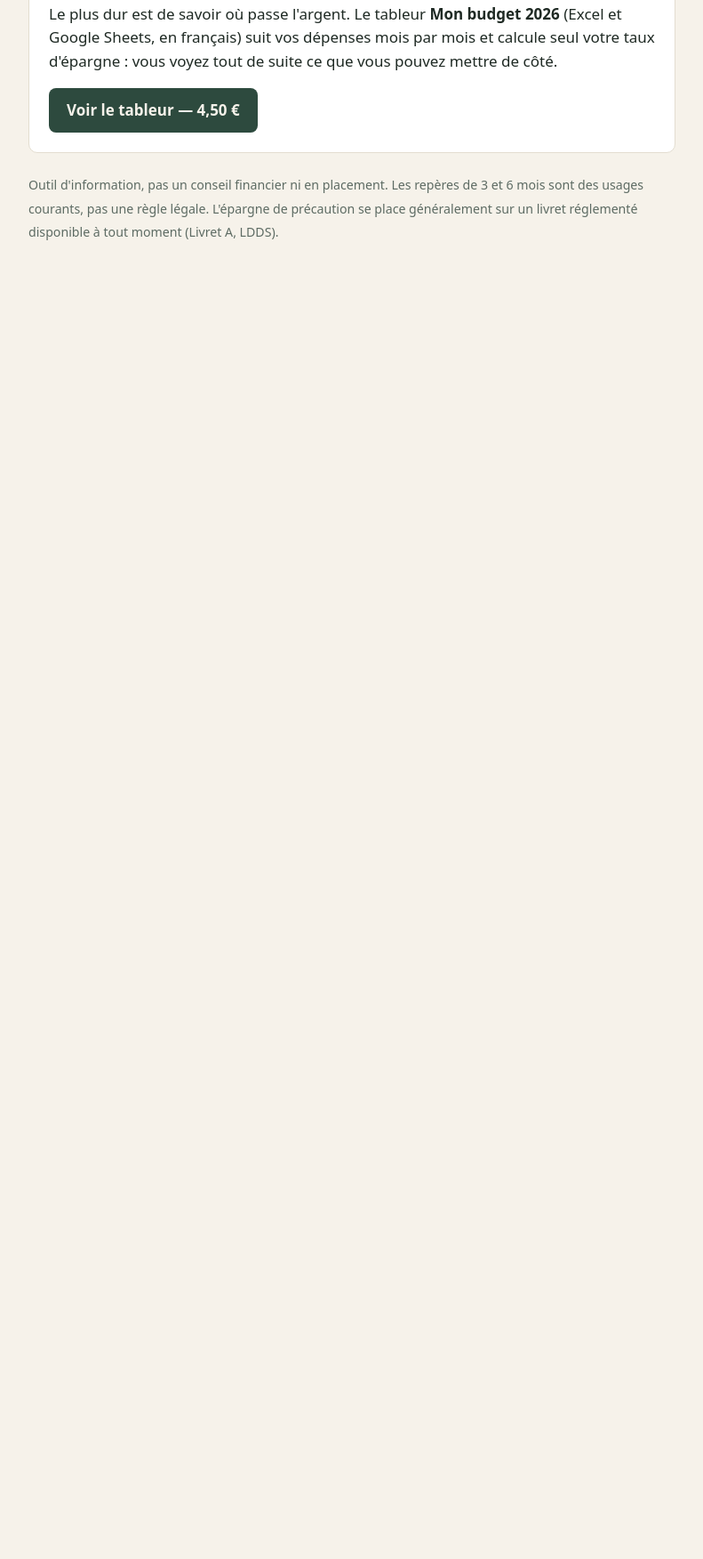
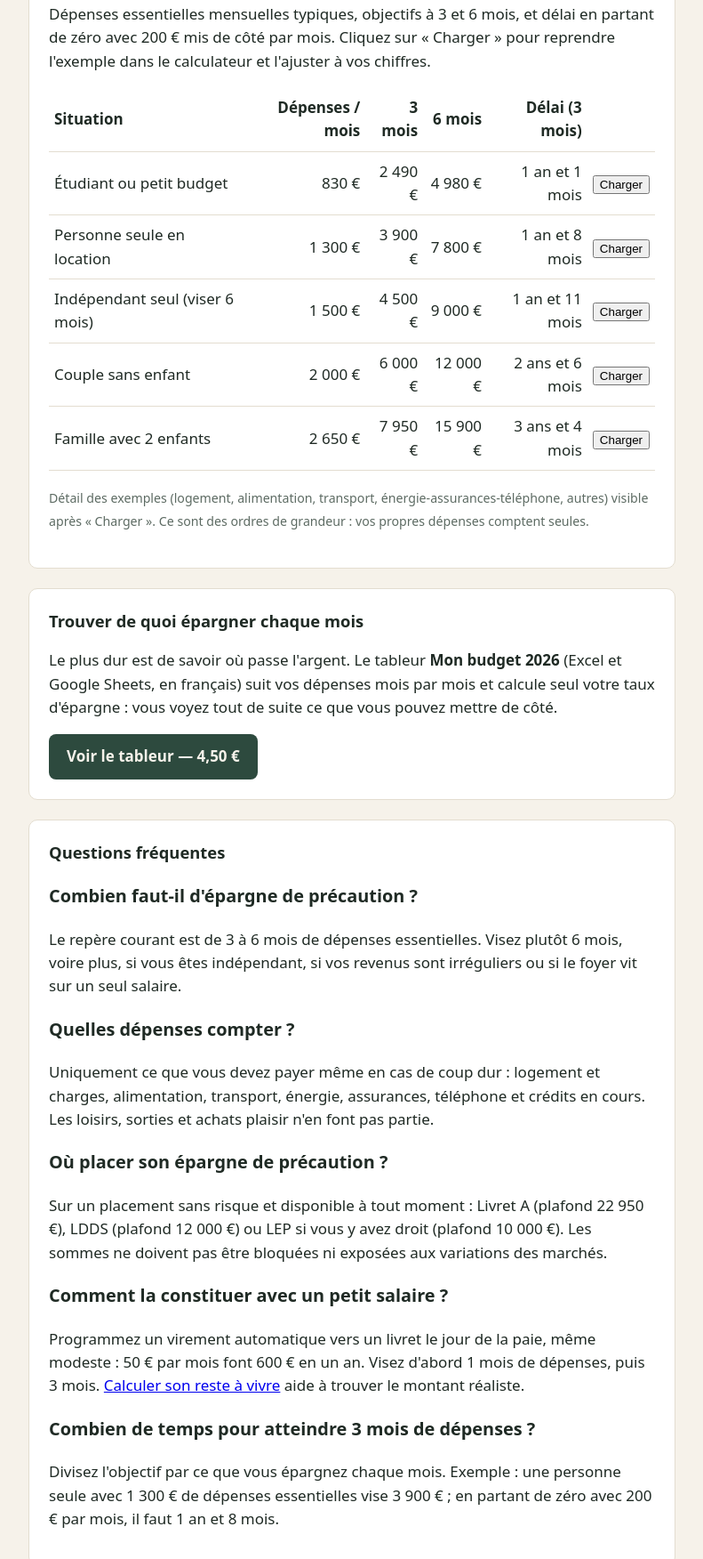
Before and after one commit to scientiverse31/reste-a-vivre, a plain HTML site: page epargne-precaution.html in a window 1280 px wide. Shown: the part 1499-3251 px from the top of the page at 89% size, without its empty margins (244-1035 px from the left). Before the commit the page ends 1849 px from the top, so only its background shows below. Drawn offline with Linux system fonts and the light colour scheme.

Commit message:
Épargne de précaution : exemples chiffrés par situation (chargeables), FAQ de 5 questions + JSON-LD, titre revu
Co-Authored-By: Claude Opus 5.5 <noreply@anthropic.com>

```diff
--- a/epargne-precaution.html
+++ b/epargne-precaution.html
@@ -3,8 +3,17 @@
 <head>
 <meta charset="utf-8">
 <meta name="viewport" content="width=device-width, initial-scale=1">
-<title>Épargne de précaution — combien mettre de côté ? Calculateur gratuit</title>
-<meta name="description" content="Calculez le montant de votre épargne de précaution (3 à 6 mois de dépenses essentielles), combien de mois vous tenez déjà et en combien de temps vous atteindrez l'objectif. Gratuit, rien n'est envoyé.">
+<title>Épargne de précaution : quel montant selon votre situation ? Calcul gratuit</title>
+<meta name="description" content="Combien d'épargne de précaution pour une personne seule, un couple, une famille ou un indépendant ? Exemples chiffrés (3 et 6 mois), délai pour y arriver, où la placer. Calculateur gratuit, rien n'est envoyé.">
+<script type="application/ld+json">
+{"@context":"https://schema.org","@type":"FAQPage","mainEntity":[
+{"@type":"Question","name":"Combien faut-il d'épargne de précaution ?","acceptedAnswer":{"@type":"Answer","text":"Le repère courant est de 3 à 6 mois de dépenses essentielles. Visez plutôt 6 mois, voire plus, si vous êtes indépendant, si vos revenus sont irréguliers ou si le foyer vit sur un seul salaire."}},
+{"@type":"Question","name":"Quelles dépenses compter dans l'épargne de précaution ?","acceptedAnswer":{"@type":"Answer","text":"Uniquement les dépenses que vous devez payer même en cas de coup dur : logement et charges, alimentation, transport, énergie, assurances, téléphone et crédits en cours. Les loisirs, sorties et achats plaisir n'en font pas partie."}},
+{"@type":"Question","name":"Où placer son épargne de précaution ?","acceptedAnswer":{"@type":"Answer","text":"Sur un placement sans risque et disponible à tout moment : Livret A (plafond 22 950 €), LDDS (plafond 12 000 €) ou LEP si vous y avez droit (plafond 10 000 €). Les sommes ne doivent pas être bloquées ni exposées aux variations des marchés."}},
+{"@type":"Question","name":"Comment constituer une épargne de précaution avec un petit salaire ?","acceptedAnswer":{"@type":"Answer","text":"Programmez un virement automatique vers un livret le jour de la paie, même modeste : 50 € par mois font 600 € en un an. Visez d'abord 1 mois de dépenses, puis 3 mois. Calculer son reste à vivre aide à trouver le montant réaliste."}},
+{"@type":"Question","name":"Combien de temps pour atteindre 3 mois de dépenses ?","acceptedAnswer":{"@type":"Answer","text":"Divisez l'objectif par ce que vous épargnez chaque mois. Exemple : une personne seule avec 1 300 € de dépenses essentielles vise 3 900 € ; en partant de zéro avec 200 € par mois, il faut 1 an et 8 mois."}}
+]}
+</script>
 <link rel="canonical" href="https://scientiverse31.github.io/reste-a-vivre/epargne-precaution.html">
 <style>
 :root{--fond:#f6f2ea;--carte:#fff;--texte:#1f2a24;--doux:#5d6b63;--vert:#2d4a3e;--rouge:#b3261e;--bord:#e3ddd0}
@@ -50,9 +59,35 @@ nav{margin-bottom:24px;font-size:.95rem}nav a{color:var(--vert)}small{color:var(
 <p><small>Un chiffre en rouge signifie que vous tenez moins de 3 mois. Indépendant, revenus irréguliers ou foyer à un seul salaire : visez plutôt 6 mois. Pour savoir ce que vous pouvez épargner, <a href="./">calculez votre reste à vivre</a>.</small></p>
 </div>
 
+<div class="carte"><h2>Combien selon votre situation ? Exemples chiffrés</h2>
+<p>Dépenses essentielles mensuelles typiques, objectifs à 3 et 6 mois, et délai en partant de zéro avec 200 € mis de côté par mois. Cliquez sur « Charger » pour reprendre l'exemple dans le calculateur et l'ajuster à vos chiffres.</p>
+<table>
+<tr><th>Situation</th><th>Dépenses / mois</th><th>3 mois</th><th>6 mois</th><th>Délai (3 mois)</th><th></th></tr>
+<tr><td>Étudiant ou petit budget</td><td>830 €</td><td>2 490 €</td><td>4 980 €</td><td>1 an et 1 mois</td><td><button data-ex="450,200,50,80,50">Charger</button></td></tr>
+<tr><td>Personne seule en location</td><td>1 300 €</td><td>3 900 €</td><td>7 800 €</td><td>1 an et 8 mois</td><td><button data-ex="650,300,120,130,100">Charger</button></td></tr>
+<tr><td>Indépendant seul (viser 6 mois)</td><td>1 500 €</td><td>4 500 €</td><td>9 000 €</td><td>1 an et 11 mois</td><td><button data-ex="700,300,150,150,200">Charger</button></td></tr>
+<tr><td>Couple sans enfant</td><td>2 000 €</td><td>6 000 €</td><td>12 000 €</td><td>2 ans et 6 mois</td><td><button data-ex="900,500,250,200,150">Charger</button></td></tr>
+<tr><td>Famille avec 2 enfants</td><td>2 650 €</td><td>7 950 €</td><td>15 900 €</td><td>3 ans et 4 mois</td><td><button data-ex="1100,750,300,250,250">Charger</button></td></tr>
+</table>
+<p><small>Détail des exemples (logement, alimentation, transport, énergie-assurances-téléphone, autres) visible après « Charger ». Ce sont des ordres de grandeur : vos propres dépenses comptent seules.</small></p>
+</div>
+
 <div class="carte"><h2>Trouver de quoi épargner chaque mois</h2>
 <p>Le plus dur est de savoir où passe l'argent. Le tableur <b>Mon budget 2026</b> (Excel et Google Sheets, en français) suit vos dépenses mois par mois et calcule seul votre taux d'épargne : vous voyez tout de suite ce que vous pouvez mettre de côté.</p>
 <a class="btn" href="https://scientiverse.gumroad.com/l/mon-budget-2026">Voir le tableur — 4,50 €</a>
+</div>
+
+<div class="carte"><h2>Questions fréquentes</h2>
+<h3>Combien faut-il d'épargne de précaution ?</h3>
+<p>Le repère courant est de 3 à 6 mois de dépenses essentielles. Visez plutôt 6 mois, voire plus, si vous êtes indépendant, si vos revenus sont irréguliers ou si le foyer vit sur un seul salaire.</p>
+<h3>Quelles dépenses compter ?</h3>
+<p>Uniquement ce que vous devez payer même en cas de coup dur : logement et charges, alimentation, transport, énergie, assurances, téléphone et crédits en cours. Les loisirs, sorties et achats plaisir n'en font pas partie.</p>
+<h3>Où placer son épargne de précaution ?</h3>
+<p>Sur un placement sans risque et disponible à tout moment : Livret A (plafond 22 950 €), LDDS (plafond 12 000 €) ou LEP si vous y avez droit (plafond 10 000 €). Les sommes ne doivent pas être bloquées ni exposées aux variations des marchés.</p>
+<h3>Comment la constituer avec un petit salaire ?</h3>
+<p>Programmez un virement automatique vers un livret le jour de la paie, même modeste : 50 € par mois font 600 € en un an. Visez d'abord 1 mois de dépenses, puis 3 mois. <a href="./">Calculer son reste à vivre</a> aide à trouver le montant réaliste.</p>
+<h3>Combien de temps pour atteindre 3 mois de dépenses ?</h3>
+<p>Divisez l'objectif par ce que vous épargnez chaque mois. Exemple : une personne seule avec 1 300 € de dépenses essentielles vise 3 900 € ; en partant de zéro avec 200 € par mois, il faut 1 an et 8 mois.</p>
 </div>
 
 <p><small>Outil d'information, pas un conseil financier ni en placement. Les repères de 3 et 6 mois sont des usages courants, pas une règle légale. L'épargne de précaution se place généralement sur un livret réglementé disponible à tout moment (Livret A, LDDS).</small></p>
@@ -80,6 +115,12 @@ function calcul() {
   ecrire('d6', d ? delai(6 * d, e, m) : '—');
 }
 document.addEventListener('input', calcul);
+// « Charger » : remplit les 5 postes de l'exemple, épargne 0 €, 200 €/mois, puis remonte au calculateur
+document.querySelectorAll('button[data-ex]').forEach(b => b.addEventListener('click', () => {
+  b.dataset.ex.split(',').forEach((x, i) => document.getElementById(['log', 'alim', 'trans', 'fixe', 'autre'][i]).value = x);
+  document.getElementById('epa').value = 0; document.getElementById('mois').value = 200;
+  calcul(); document.getElementById('log').scrollIntoView({behavior: 'smooth', block: 'center'});
+}));
 calcul();
 </script>
 </body>
--- a/sitemap.xml
+++ b/sitemap.xml
@@ -3,7 +3,7 @@
 <url><loc>https://scientiverse31.github.io/reste-a-vivre/</loc><lastmod>2026-11-08</lastmod></url>
 <url><loc>https://scientiverse31.github.io/reste-a-vivre/budget-50-30-20.html</loc><lastmod>2026-11-06</lastmod></url>
 <url><loc>https://scientiverse31.github.io/reste-a-vivre/taux-endettement.html</loc><lastmod>2026-11-09</lastmod></url>
-<url><loc>https://scientiverse31.github.io/reste-a-vivre/epargne-precaution.html</loc><lastmod>2026-11-03</lastmod></url>
+<url><loc>https://scientiverse31.github.io/reste-a-vivre/epargne-precaution.html</loc><lastmod>2026-11-11</lastmod></url>
 <url><loc>https://scientiverse31.github.io/reste-a-vivre/abonnements.html</loc><lastmod>2026-11-05</lastmod></url>
 <url><loc>https://scientiverse31.github.io/reste-a-vivre/modele-budget-excel-gratuit.html</loc><lastmod>2026-11-08</lastmod></url>
 <url><loc>https://scientiverse31.github.io/reste-a-vivre/cotisations-micro-entrepreneur.html</loc><lastmod>2026-11-08</lastmod></url>
```
